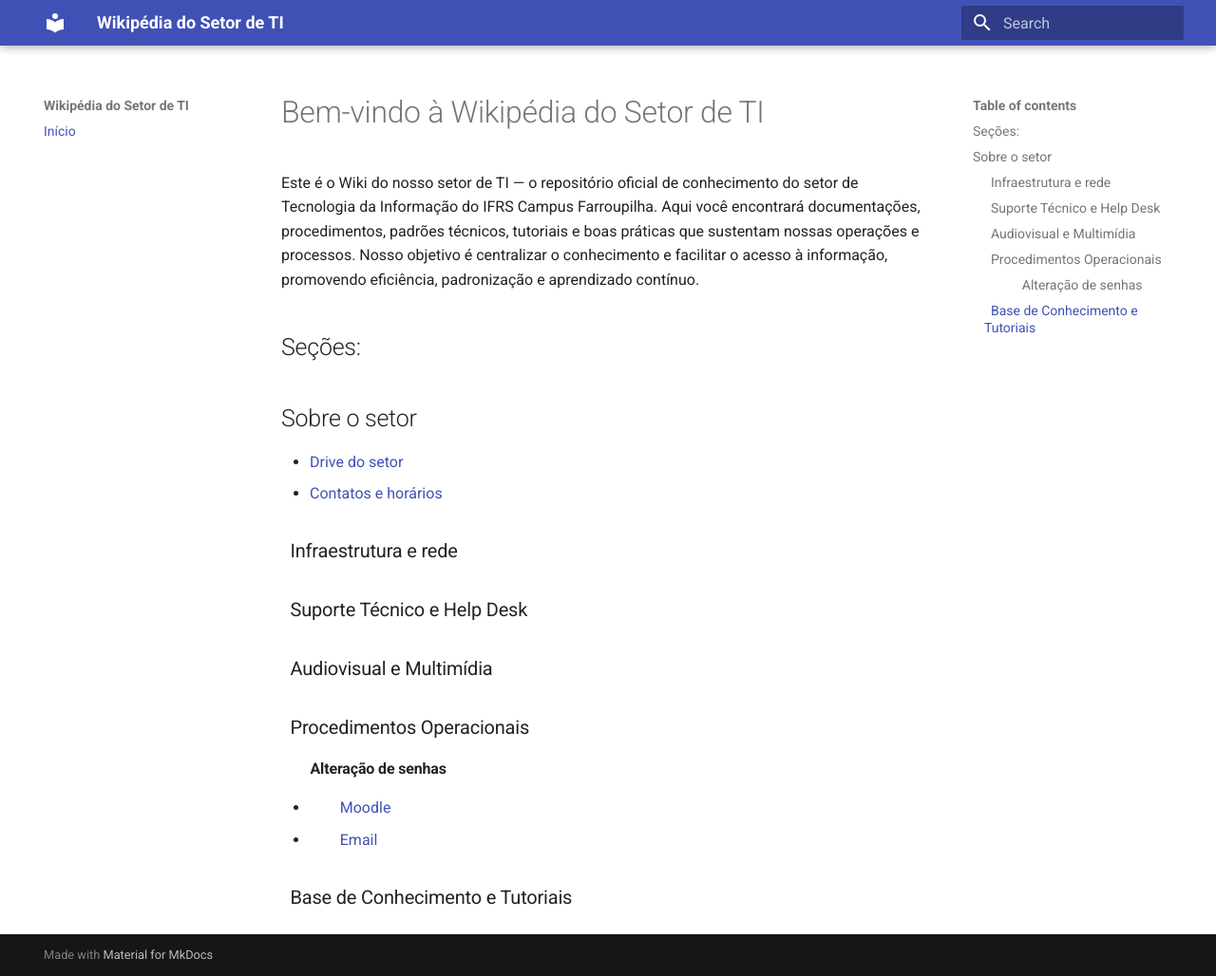
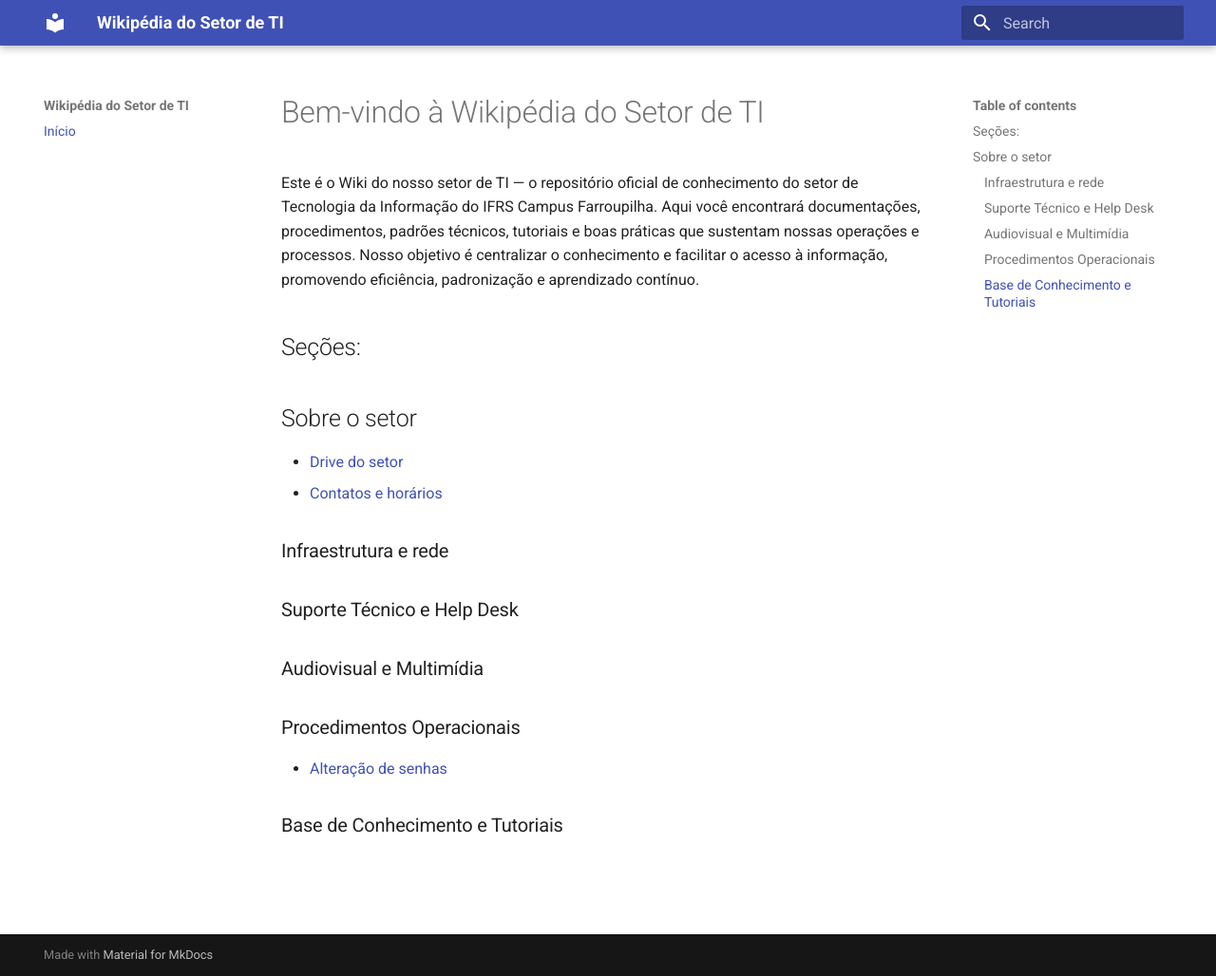
Before and after one commit to wikiti-farroupilha/wikipedia, an MkDocs documentation site: the page built from docs/index.md, in a window 1280 px wide and 1028 px high. Shown: the whole window at 95% size. Built offline with MkDocs 1.6.1 and Material for MkDocs 9.7.7, drawn with Linux system fonts in a browser that asks for light colours.

Commit message:
Update index.md

```diff
--- a/docs/index.md
+++ b/docs/index.md
@@ -7,11 +7,10 @@ Este é o Wiki do nosso setor de TI — o repositório oficial de conhecimento d
 - [Drive do setor](https://drive.google.com/drive/folders/17NKfnCuFVOzgUu3UB8x2Ixnjcy9ae5uh?usp=sharing)
 - [Contatos e horários](contato.md)
 
-### &nbsp;&nbsp;Infraestrutura e rede
-### &nbsp;&nbsp;Suporte Técnico e Help Desk
-### &nbsp;&nbsp;Audiovisual e Multimídia
-### &nbsp;&nbsp;Procedimentos Operacionais
-#### &nbsp;&nbsp;&nbsp;&nbsp;&nbsp;&nbsp;&nbsp;&nbsp;Alteração de senhas
-- &nbsp;&nbsp;&nbsp;&nbsp;&nbsp;&nbsp;&nbsp;&nbsp;[Moodle](senhaMoodle.md)
-- &nbsp;&nbsp;&nbsp;&nbsp;&nbsp;&nbsp;&nbsp;&nbsp;[Email](senhaEmail.md)
-### &nbsp;&nbsp;Base de Conhecimento e Tutoriais
+### Infraestrutura e rede
+### Suporte Técnico e Help Desk
+### Audiovisual e Multimídia
+### Procedimentos Operacionais
+- [Alteração de senhas](alterarSenha.md)
+
+### Base de Conhecimento e Tutoriais
```
